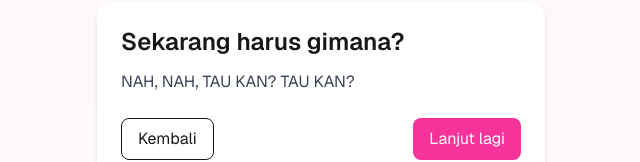
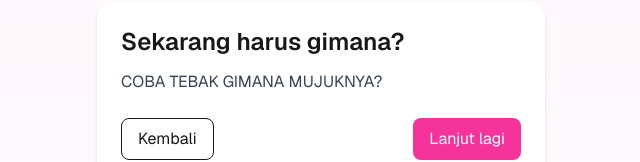
Before and after one commit to nonaana111192-max/Birthday, a Next.js app: page / in a window 1280 px wide. Both pictures are taken after a click on the button "Lihat kelanjutannya". Shown: the part 307-469 px from the top of the page, without its empty margins (319-959 px from the left). Built offline with nearby package versions, Linux system fonts and the light colour scheme.

Commit message:
Update StageTwo.js

```diff
--- a/app/components/StageTwo.js
+++ b/app/components/StageTwo.js
@@ -16,7 +16,7 @@ export default function StageTwo({ next, back }) {
     >
       <h2 className="text-2xl font-semibold mb-3">Sekarang harus gimana?</h2>
       <h1 className="text-gray-700 space-y-2 text-left">
-       NAH, NAH, TAU KAN? TAU KAN?
+       COBA TEBAK GIMANA MUJUKNYA?
       </h1>
 
       <div className="mt-6 flex justify-between">
```
